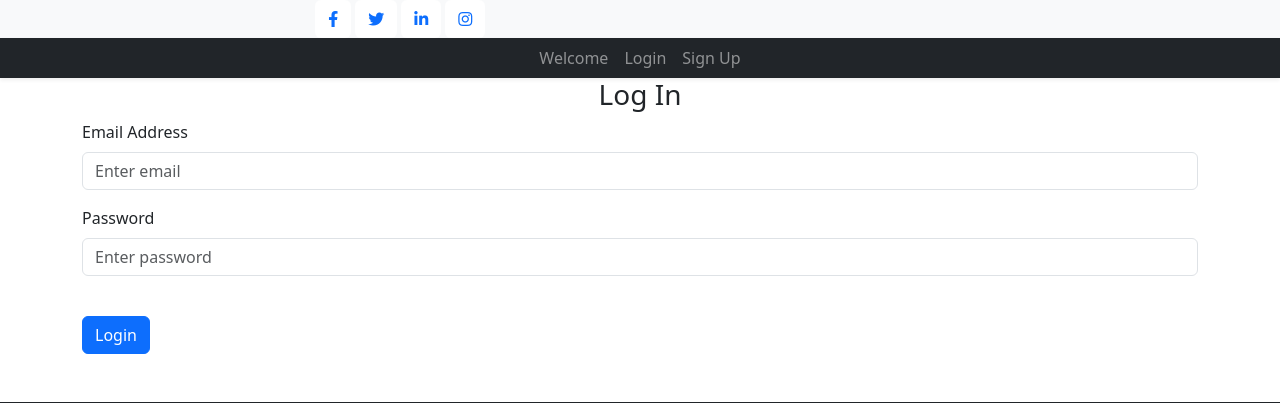
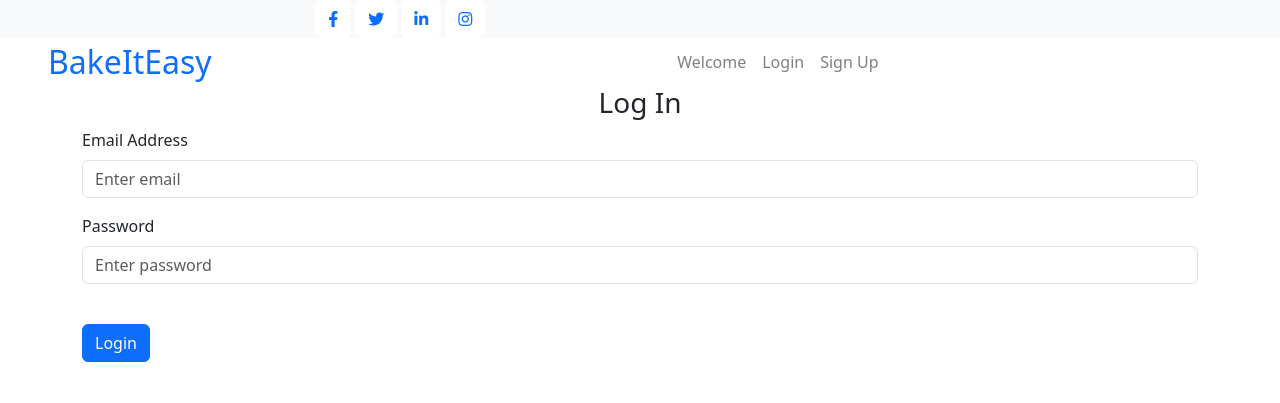
Before and after one commit to nimpy-wth/flask-web, a Flask app: page /login in a window 1280 px wide. Shown: the top 403 px of the page. Run offline with Flask 3, Linux system fonts and the light colour scheme; some libraries are stand-ins or nearby versions; some web fonts are replaced.

Commit message:
edit navbar

```diff
--- a/website/templates/base.html
+++ b/website/templates/base.html
@@ -72,12 +72,11 @@
   </div>
   <!-- Topbar End -->
 
-
   <!-- Navbar Start -->
-    <nav class="navbar navbar-expand-lg bg-dark navbar-dark shadow-sm py-3 py-lg-0 px-3 px-lg-0">
-      <a href="base.html" class="navbar-brand d-block d-lg-none">
-          <h1 class="m-0 text-uppercase text-white"><i class="fa fa-birthday-cake fs-1 text-primary me-3"></i>How To Bake</h1>
-      </a>
+  <nav class="navbar navbar-expand-lg bg-white navbar-light sticky-top p-0">
+    <a href="base.html" class="navbar-brand d-flex align-items-center px-4 px-lg-5">
+        <h2 class="m-0 text-primary">BakeItEasy</h2>
+    </a>
       <button class="navbar-toggler" type="button" data-bs-toggle="collapse" data-bs-target="#navbarCollapse">
           <span class="navbar-toggler-icon"></span>
       </button>
@@ -178,11 +177,13 @@
       integrity="sha384-KJ3o2DKtIkvYIK3UENzmM7KCkRr/rE9/Qpg6aAZGJwFDMVNA/GpGFF93hXpG5KkN"
       crossorigin="anonymous"
     ></script>
+
     <script
       src="https://cdnjs.cloudflare.com/ajax/libs/popper.js/1.12.9/umd/popper.min.js"
       integrity="sha384-ApNbgh9B+Y1QKtv3Rn7W3mgPxhU9K/ScQsAP7hUibX39j7fakFPskvXusvfa0b4Q"
       crossorigin="anonymous"
     ></script>
+
     <script
       src="https://maxcdn.bootstrapcdn.com/bootstrap/4.0.0/js/bootstrap.min.js"
       integrity="sha384-JZR6Spejh4U02d8jOt6vLEHfe/JQGiRRSQQxSfFWpi1MquVdAyjUar5+76PVCmYl"
@@ -193,7 +194,6 @@
       type="text/javascript"
       src = "{{url_for('static',filename = 'index.js')}}"
     ></script>
-
 
       <!-- JavaScript Libraries -->
       <script src="https://code.jquery.com/jquery-3.4.1.min.js"></script>
```
